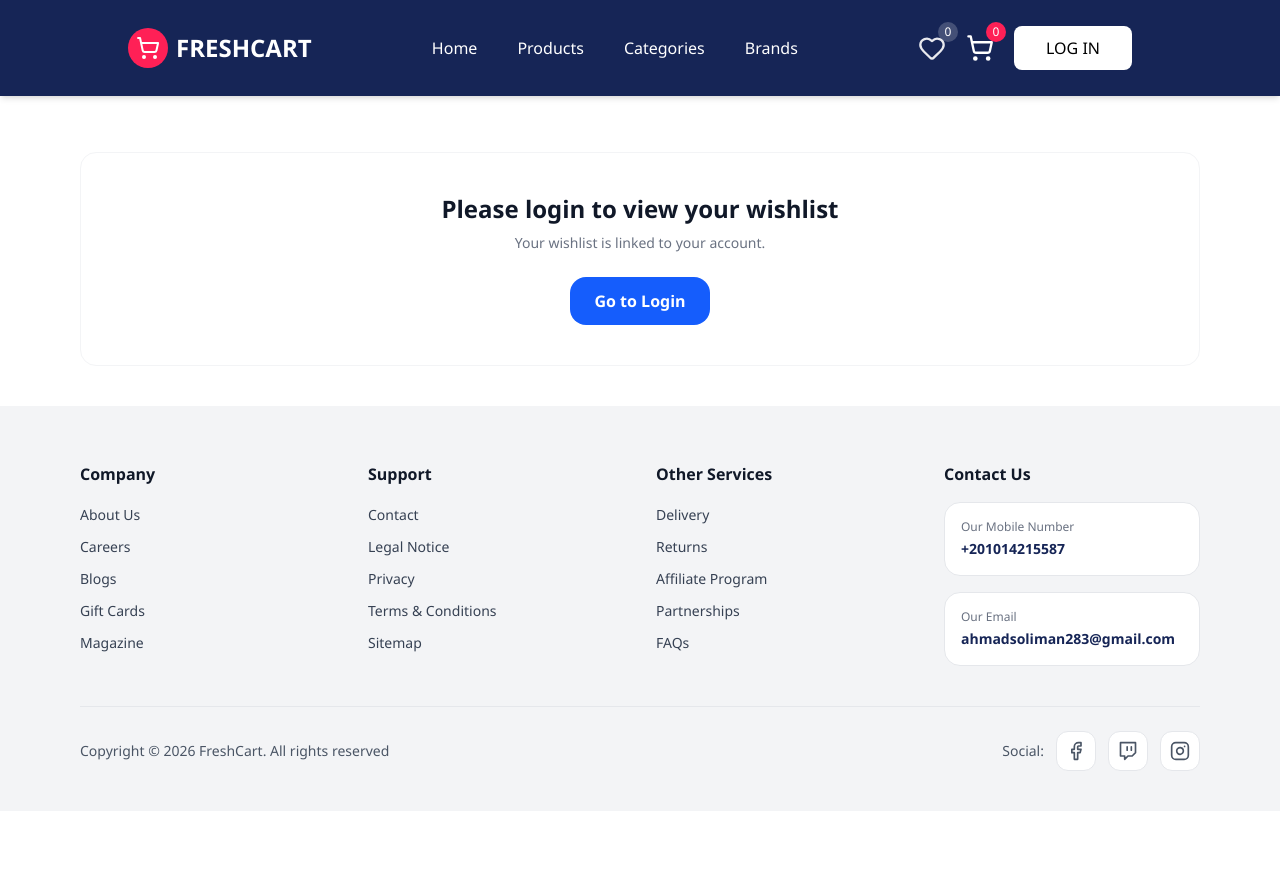
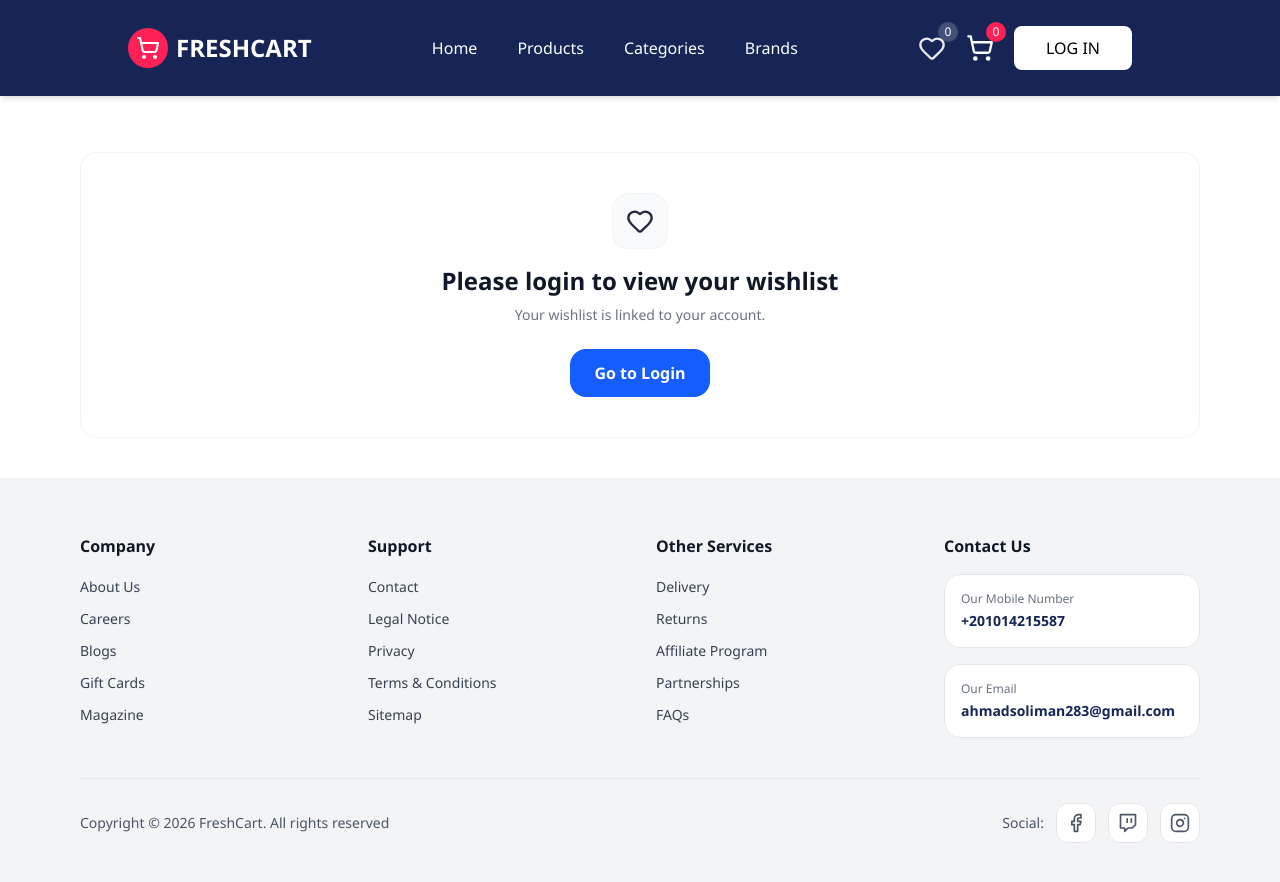
Before and after one commit to A7madSoliman/freshcart-ecommerce-next, a Next.js app: page /wishlist in a window 1280 px wide. Before the commit the page ends 811 px from the top, so only its background shows below. Built offline with nearby package versions, Linux system fonts and the light colour scheme.

Commit message:
Handles some feature after deploy and UI

```diff
--- a/app/(site)/wishlist/WishlistClient.tsx
+++ b/app/(site)/wishlist/WishlistClient.tsx
@@ -1,7 +1,7 @@
 "use client";
 
 import Link from "next/link";
-import { Loader2, HeartOff } from "lucide-react";
+import { Loader2, HeartOff, Heart } from "lucide-react";
 import { useAuth } from "@/lib/auth/AuthContext";
 import {
   useWishlistQuery,
@@ -19,7 +19,10 @@ export default function WishlistClient() {
     return (
       <section className="max-w-6xl mx-auto py-10 px-4">
         <div className="rounded-2xl border border-gray-100 bg-white p-10 text-center">
-          <h1 className="text-2xl font-bold text-gray-900">
+          <div className="mx-auto h-14 w-14 rounded-2xl bg-gray-50 border border-gray-100 flex items-center justify-center">
+            <Heart className="h-7 w-7 text-gray-800" />
+          </div>
+          <h1 className="mt-4 text-2xl font-bold text-gray-900">
             Please login to view your wishlist
           </h1>
           <p className="mt-2 text-sm text-gray-500">
--- a/app/layout.tsx
+++ b/app/layout.tsx
@@ -27,7 +27,7 @@ export const metadata: Metadata = {
   description:
     "Modern e-commerce built with Next.js, React Query, and Tailwind CSS. Browse products, manage cart, checkout, orders, and wishlist.",
   applicationName: "FreshCart",
-  metadataBase: new URL("https://freshcart-ecommerce-next.vercel.app/"),
+  metadataBase: new URL("https://freshcart-ecommerce-nextjs.vercel.app/"),
   keywords: [
     "FreshCart",
     "ecommerce",
@@ -47,7 +47,7 @@ export const metadata: Metadata = {
     title: "FreshCart — Fashion & Tech Store",
     description:
       "Shop curated fashion and electronics. Cart, checkout, orders, and wishlist experience built with Next.js.",
-    url: "https://freshcart-ecommerce-next.vercel.app/",
+    url: "https://freshcart-ecommerce-nextjs.vercel.app/",
     siteName: "FreshCart",
     type: "website",
   },
```
Also changed, not shown: 1 other file (tests, documents, lock files or other folders).
